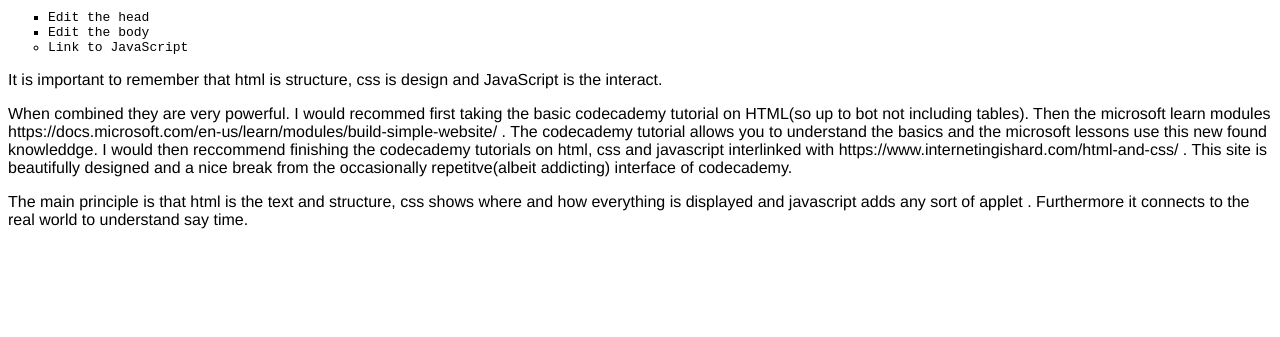
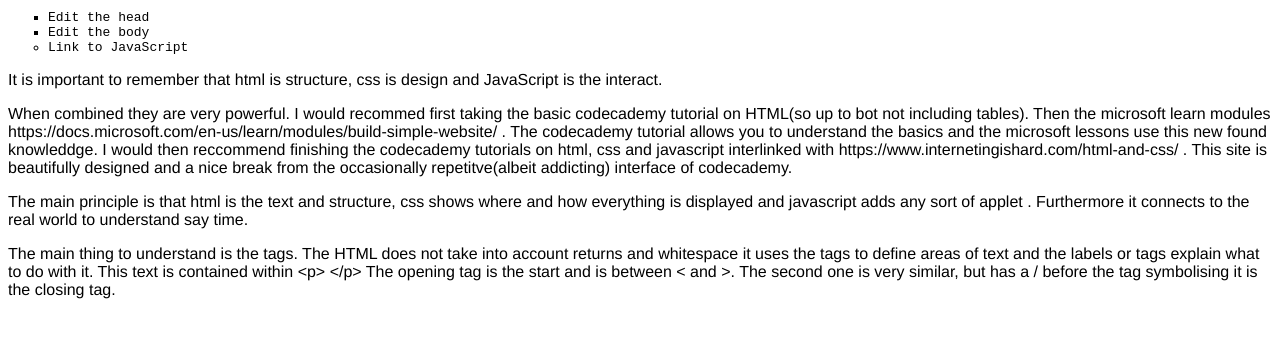
Before and after one commit to thomasstokes33/test-present, a plain HTML site: page index.html in a window 1280 px wide. Shown: the part 97-434 px from the top of the page. Drawn offline with Linux system fonts and the light colour scheme.

Commit message:
extra paragraph

```diff
--- a/index.html
+++ b/index.html
@@ -26,6 +26,11 @@
         <p>The main principle is that html is the text and structure, css shows where and how everything is displayed and javascript adds any sort of applet
             . Furthermore it connects to the real world to understand say time.
         </p>
+        <p>The main thing to understand is the tags. The HTML does not take into account returns and whitespace it uses
+            the tags to define areas of text and the labels or tags explain what to do with it. This text is contained within &ltp&gt &lt/p&gt
+            The opening tag is the start and is between &lt and &gt. The second one is very similar, but has a / before the tag symbolising it is the closing tag.
+
+        </p>
 
 
 
```
